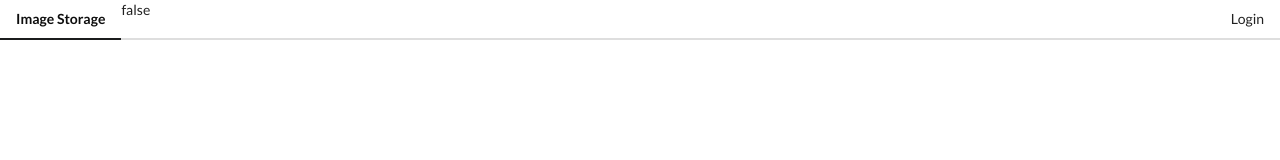
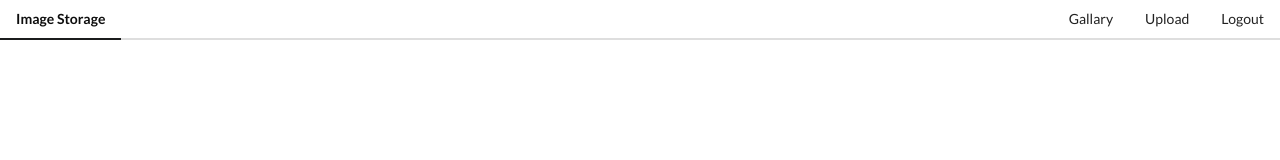
Before and after one commit to rohithpr/imgur-client, a Vue app: page / in a window 1280 px wide. Shown: the top 160 px of the page. Built offline with nearby package versions, Linux system fonts and the light colour scheme; sample sign-in values are in the browser's storage.

Commit message:
Logout + redirect to "/" after login

```diff
--- a/src/components/AppHeader.vue
+++ b/src/components/AppHeader.vue
@@ -1,9 +1,15 @@
 <template>
     <div class="ui secondary pointing menu">
         <a href="/" class="active item">Image Storage</a>
-        {{ isLoggedIn }}
         <div class="right menu">
-            <a href="#" class="ui item" @click="login">Login</a>
+            <div v-if="isLoggedIn" class="horizontal">
+                <a href="#" class="ui item">Gallary</a>
+                <a href="#" class="ui item">Upload</a>
+                <a href="#" class="ui item" @click="logout">Logout</a>
+            </div>
+            <div v-else>
+                <a href="#" class="ui item" @click="login">Login</a>
+            </div>
         </div>
     </div>
 </template>
@@ -13,10 +19,14 @@ import { mapActions, mapGetters } from "vuex";
 
 export default {
     name: "AppHeader",
-    methods: { ...mapActions(["login"]) },
+    methods: { ...mapActions(["login", "logout"]) },
     computed: { ...mapGetters(["isLoggedIn"]) }
 };
 </script>
 
 <style scoped>
+.horizontal {
+    display: flex;
+    flex-direction: flow;
+}
 </style>
--- a/src/main.js
+++ b/src/main.js
@@ -7,7 +7,7 @@ import AuthHandler from "./components/AuthHandler";
 
 Vue.use(VueRouter);
 
-const router = new VueRouter({
+export const router = new VueRouter({
   mode: "history",
   routes: [{ path: "/oauth2/callback", component: AuthHandler }]
 });
--- a/src/store/modules/auth.js
+++ b/src/store/modules/auth.js
@@ -1,8 +1,10 @@
 import api from "../../api/imgur";
 import qs from "qs";
 
+import { router } from "../../main";
+
 const state = {
-  token: null
+  token: window.localStorage.getItem("imgurToken")
 };
 
 const getters = {
@@ -12,10 +14,13 @@ const getters = {
 const actions = {
   logout: ({ commit }) => {
     commit("setToken", null);
+    window.localStorage.removeItem("imgurToken");
   },
   finalizeLogin: ({ commit }, hash) => {
     const query = qs.parse(hash.replace("#", ""));
-    commit('setToken', query.access_token)
+    commit("setToken", query.access_token);
+    window.localStorage.setItem("imgurToken", query.access_token);
+    router.push('/')
   },
   login: ({ commit }) => {
     api.login();
```
